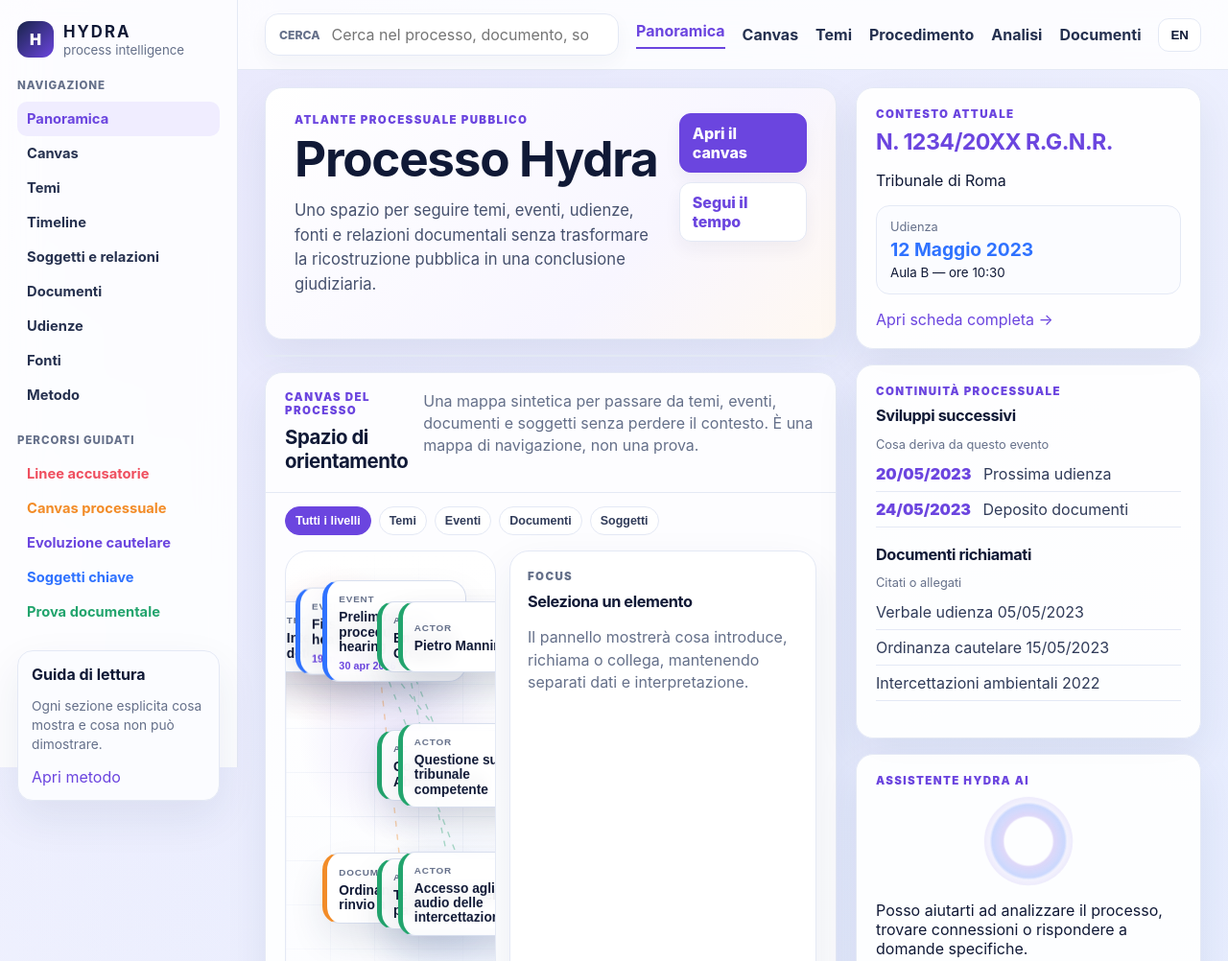
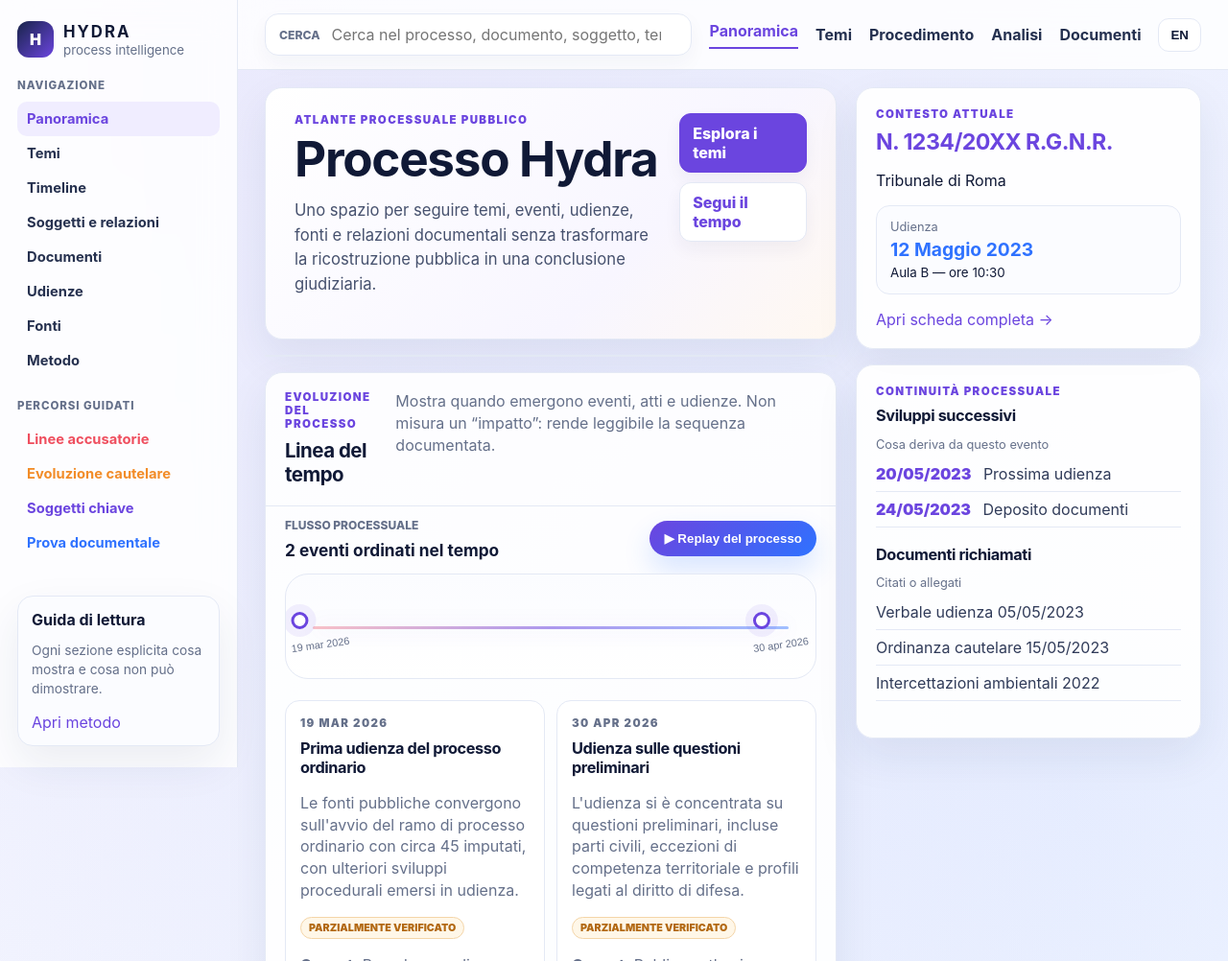
Before and after one commit to colazeta/hydra-public, a React app: page index.html in a window 1280 px wide. Shown: the top 1002 px of the page at 96% size. Built offline with nearby package versions, Linux system fonts and the light colour scheme.

Commit message:
Remove standalone orientation space section

```diff
--- a/index.html
+++ b/index.html
@@ -10,18 +10,17 @@
 <body>
   <aside class="app-sidebar">
     <a class="brand-mark" href="#overview"><span>H</span><strong>HYDRA</strong><small>process intelligence</small></a>
-    <nav class="side-nav" aria-label="Navigazione principale"><p>Navigazione</p><a href="#overview" class="active">Panoramica</a><a href="#process-canvas">Canvas</a><a href="#themes-panel">Temi</a><a href="#timeline">Timeline</a><a href="#network">Soggetti e relazioni</a><a href="#evidence">Documenti</a><a href="#hearings">Udienze</a><a href="#sources">Fonti</a><a href="#methodology">Metodo</a></nav>
-    <nav class="side-nav guided" aria-label="Percorsi guidati"><p>Percorsi guidati</p><a href="#themes-panel">Linee accusatorie</a><a href="#process-canvas">Canvas processuale</a><a href="#timeline">Evoluzione cautelare</a><a href="#network">Soggetti chiave</a><a href="#evidence">Prova documentale</a></nav>
+    <nav class="side-nav" aria-label="Navigazione principale"><p>Navigazione</p><a href="#overview" class="active">Panoramica</a><a href="#themes-panel">Temi</a><a href="#timeline">Timeline</a><a href="#network">Soggetti e relazioni</a><a href="#evidence">Documenti</a><a href="#hearings">Udienze</a><a href="#sources">Fonti</a><a href="#methodology">Metodo</a></nav>
+    <nav class="side-nav guided" aria-label="Percorsi guidati"><p>Percorsi guidati</p><a href="#themes-panel">Linee accusatorie</a><a href="#timeline">Evoluzione cautelare</a><a href="#network">Soggetti chiave</a><a href="#evidence">Prova documentale</a></nav>
     <div class="support-card"><strong>Guida di lettura</strong><p>Ogni sezione esplicita cosa mostra e cosa non può dimostrare.</p><a href="#methodology">Apri metodo</a></div>
   </aside>
   <div class="app-shell">
-    <header class="topbar"><label class="search-box"><span>Cerca</span><input type="search" placeholder="Cerca nel processo, documento, soggetto, tema…" /></label><nav class="top-nav"><a href="#overview">Panoramica</a><a href="#process-canvas">Canvas</a><a href="#themes-panel">Temi</a><a href="#timeline">Procedimento</a><a href="#network">Analisi</a><a href="#evidence">Documenti</a></nav><button id="lang-toggle" class="lang-toggle">EN</button></header>
+    <header class="topbar"><label class="search-box"><span>Cerca</span><input type="search" placeholder="Cerca nel processo, documento, soggetto, tema…" /></label><nav class="top-nav"><a href="#overview">Panoramica</a><a href="#themes-panel">Temi</a><a href="#timeline">Procedimento</a><a href="#network">Analisi</a><a href="#evidence">Documenti</a></nav><button id="lang-toggle" class="lang-toggle">EN</button></header>
     <main>
       <section id="overview" class="page-grid">
         <div class="main-column">
-          <section class="hero-board surface"><div><p class="eyebrow">Atlante processuale pubblico</p><h1>Processo Hydra</h1><p class="lede">Uno spazio per seguire temi, eventi, udienze, fonti e relazioni documentali senza trasformare la ricostruzione pubblica in una conclusione giudiziaria.</p></div><div class="hero-actions"><a href="#process-canvas">Apri il canvas</a><a href="#timeline">Segui il tempo</a></div></section>
+          <section class="hero-board surface"><div><p class="eyebrow">Atlante processuale pubblico</p><h1>Processo Hydra</h1><p class="lede">Uno spazio per seguire temi, eventi, udienze, fonti e relazioni documentali senza trasformare la ricostruzione pubblica in una conclusione giudiziaria.</p></div><div class="hero-actions"><a href="#themes-panel">Esplora i temi</a><a href="#timeline">Segui il tempo</a></div></section>
           <section class="kpi-strip surface" id="metrics-grid" aria-label="Sintesi del procedimento"></section>
-          <section id="process-canvas" class="section surface canvas-section"><div class="section-heading wide"><div><p class="eyebrow">Canvas del processo</p><h2>Spazio di orientamento</h2></div><p>Una mappa sintetica per passare da temi, eventi, documenti e soggetti senza perdere il contesto. È una mappa di navigazione, non una prova.</p></div><div class="canvas-toolbar"><button class="filter-chip active" data-canvas-layer="all">Tutti i livelli</button><button class="filter-chip" data-canvas-layer="theme">Temi</button><button class="filter-chip" data-canvas-layer="event">Eventi</button><button class="filter-chip" data-canvas-layer="document">Documenti</button><button class="filter-chip" data-canvas-layer="actor">Soggetti</button></div><div class="process-canvas-shell"><div id="process-canvas-map" class="process-canvas-map" aria-label="Canvas processuale"></div><aside id="canvas-focus-panel" class="canvas-focus-panel"><p class="eyebrow">Focus</p><h3>Seleziona un elemento</h3><p>Il pannello mostrerà cosa introduce, richiama o collega, mantenendo separati dati e interpretazione.</p></aside></div></section>
           <section id="timeline" class="section surface timeline-section"><div class="section-heading wide"><div><p class="eyebrow">Evoluzione del processo</p><h2>Linea del tempo</h2></div><p>Mostra quando emergono eventi, atti e udienze. Non misura un “impatto”: rende leggibile la sequenza documentata.</p></div><div id="timeline-density" class="process-stream"></div><div id="timeline-list" class="timeline-rail"></div></section>
           <section class="split-row"><section id="themes-panel" class="section surface theme-section"><div class="section-heading"><div><p class="eyebrow">Temi principali</p><h2>Fenomeni ricorrenti</h2></div><a href="#issues">Vedi tutti</a></div><div id="themes-strip" class="theme-strip"></div></section><section id="issues" class="section surface issue-section"><div class="section-heading"><div><p class="eyebrow">Mappa tematica</p><h2>Temi, caveat e stato</h2></div></div><div id="issues-grid" class="issue-map"></div></section></section>
           <section id="network" class="section surface network-section"><div class="section-heading wide"><div><p class="eyebrow">Mappa dei soggetti e delle relazioni</p><h2>Connessioni processuali e documentali</h2></div><p>Il grafo indica collegamenti emersi nelle fonti pubbliche. Non attribuisce responsabilità penali.</p></div><div id="network-caveat" class="caveat-box compact"></div><div class="network-shell"><div id="network-graph"></div><aside id="network-detail-panel" class="network-detail-panel"><p class="eyebrow">Selezione</p><h3>Seleziona un nodo o una relazione</h3><p>Il dettaglio mostrerà tipologia, qualità del dato e note metodologiche.</p></aside></div><div id="network-grid" class="network-grid"></div></section>
@@ -30,11 +29,11 @@
           <section id="sources" class="section surface source-section"><div class="section-heading wide"><div><p class="eyebrow">Fonti</p><h2>Atlante fonti</h2></div><p>Valore pubblico e limiti d’uso esplicitati fonte per fonte.</p></div><div id="sources-list" class="source-atlas"></div></section>
           <section id="methodology" class="section surface methodology-section"><div class="section-heading wide"><div><p class="eyebrow">Metodo</p><h2>Come leggere Hydra</h2></div><p>Hydra distingue fatto osservato, richiesta, contestazione, fonte e verifica. L’incertezza resta visibile.</p></div><div class="method-grid"><article><h3>Non è un verbale ufficiale</h3><p>Le ricostruzioni pubbliche derivano da fonti, appunti e trascrizioni in revisione.</p></article><article><h3>Le relazioni non sono colpe</h3><p>Il network mostra relazioni processuali e documentali, non conclusioni giudiziarie.</p></article><article><h3>La qualità è visibile</h3><p>Badge, caveat e filtri indicano se un elemento è verificato, parziale o da verificare.</p></article></div></section>
         </div>
-        <aside class="context-column"><section class="surface context-card"><p class="eyebrow">Contesto attuale</p><h2>N. 1234/20XX R.G.N.R.</h2><p>Tribunale di Roma</p><div class="context-event"><span>Udienza</span><strong>12 Maggio 2023</strong><small>Aula B — ore 10:30</small></div><a href="#timeline">Apri scheda completa →</a></section><section class="surface continuity-card"><p class="eyebrow">Continuità processuale</p><h3>Sviluppi successivi</h3><p class="hint">Cosa deriva da questo evento</p><ul><li><time>20/05/2023</time> Prossima udienza</li><li><time>24/05/2023</time> Deposito documenti</li></ul><h3>Documenti richiamati</h3><p class="hint">Citati o allegati</p><ul><li>Verbale udienza 05/05/2023</li><li>Ordinanza cautelare 15/05/2023</li><li>Intercettazioni ambientali 2022</li></ul></section><section class="surface ai-card"><p class="eyebrow">Assistente Hydra AI</p><div class="orb-mini"></div><p>Posso aiutarti ad analizzare il processo, trovare connessioni o rispondere a domande specifiche.</p><input type="text" placeholder="Fai una domanda…" /></section></aside>
+        <aside class="context-column"><section class="surface context-card"><p class="eyebrow">Contesto attuale</p><h2>N. 1234/20XX R.G.N.R.</h2><p>Tribunale di Roma</p><div class="context-event"><span>Udienza</span><strong>12 Maggio 2023</strong><small>Aula B — ore 10:30</small></div><a href="#timeline">Apri scheda completa →</a></section><section class="surface continuity-card"><p class="eyebrow">Continuità processuale</p><h3>Sviluppi successivi</h3><p class="hint">Cosa deriva da questo evento</p><ul><li><time>20/05/2023</time> Prossima udienza</li><li><time>24/05/2023</time> Deposito documenti</li></ul><h3>Documenti richiamati</h3><p class="hint">Citati o allegati</p><ul><li>Verbale udienza 05/05/2023</li><li>Ordinanza cautelare 15/05/2023</li><li>Intercettazioni ambientali 2022</li></ul></section></aside>
       </section>
     </main>
     <footer class="footer"><p>Hydra Public · ricostruzione attribuita, non verbale ufficiale.</p></footer>
   </div>
-  <script src="app.js"></script><script src="process-canvas.js"></script><script src="network-enhancements.js"></script><script src="network-focus-bridge.js"></script>
+  <script src="app.js"></script><script src="network-enhancements.js"></script><script src="network-focus-bridge.js"></script>
 </body>
 </html>
```
